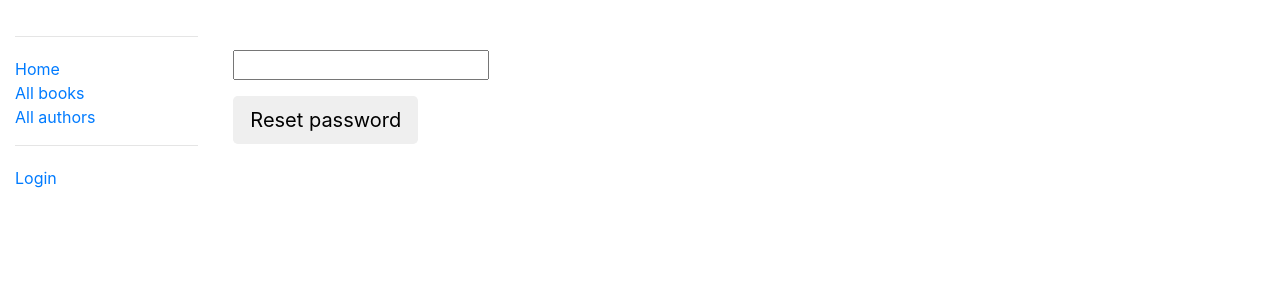
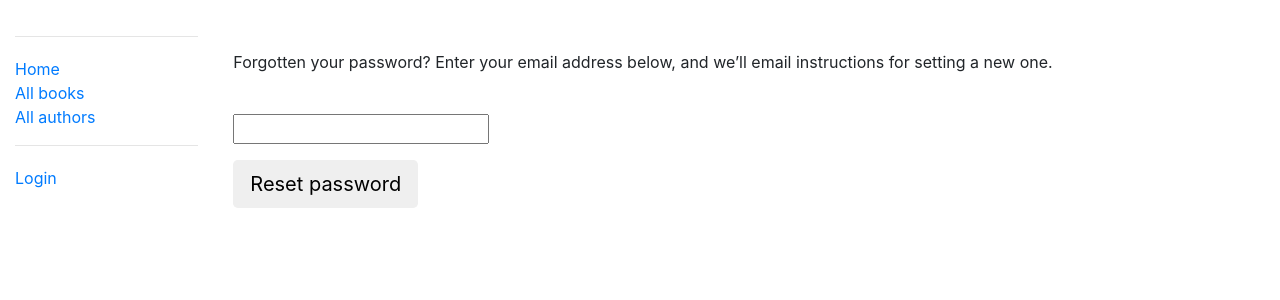
Before and after one commit to DishenMakwana/Local-Library, a Django app: page /accounts/password_reset/ in a window 1280 px wide. Shown: the top 300 px of the page. Run offline with Django 3.2, Linux system fonts and the light colour scheme; some libraries are stand-ins or nearby versions.

Commit message:
version 1.1.1

```diff
--- a/templates/registration/password_reset_confirm.html
+++ b/templates/registration/password_reset_confirm.html
@@ -21,7 +21,7 @@ Password Reset Confirm
             </tr>
             <tr>
                 <td></td>
-                <td><input type="submit" value="Change my password"/></td>
+                <td><input type="submit" class="btn btn-default btn-lg" value="Change my password"/></td>
             </tr>
         </table>
     </form>
--- a/templates/registration/password_reset_done.html
+++ b/templates/registration/password_reset_done.html
@@ -1,4 +1,5 @@
 {% extends "base_generic.html" %}
+{% load static %}
 {% block title %}
 Password Reset Done
 {% endblock title %}
--- a/templates/registration/password_reset_form.html
+++ b/templates/registration/password_reset_form.html
@@ -5,6 +5,9 @@ Password Reset Form
 
 {% block content %}
 <div style="margin-left:20px;margin-top:50px">
+    <p>Forgotten your password? Enter your email address below, and we’ll email instructions for setting a new
+            one.</p>
+        <br>
     <form action="" method="post"> {% csrf_token %}
         {% if form.email.errors %}
         {{ form.email.errors }}
```
Also changed, not shown: db.sqlite3.
